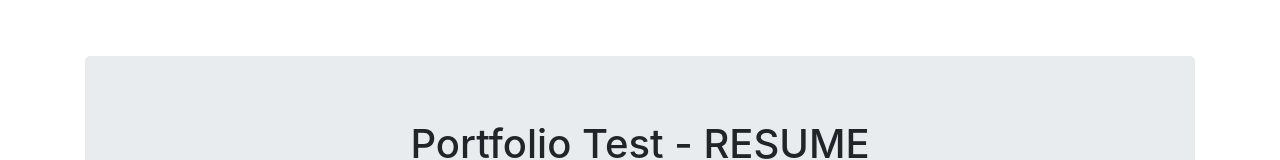
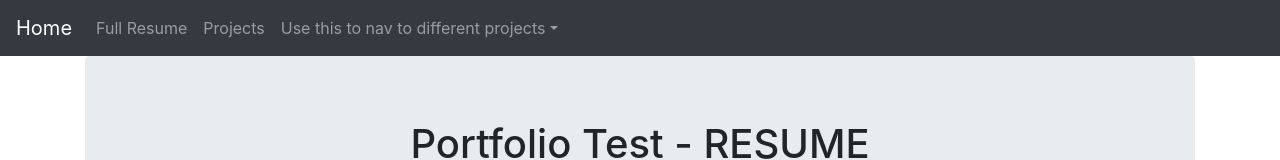
Before and after one commit to pcassioppi/portfolio, a React (Create React App) app: page /resume in a window 1280 px wide. Shown: the top 160 px of the page. Built offline with nearby package versions, Linux system fonts and the light colour scheme.

Commit message:
added resume

```diff
--- a/src/components/Header.js
+++ b/src/components/Header.js
@@ -4,7 +4,7 @@ import {Link} from 'react-router-dom';
 
 export default function Header(){
     return (
-        <Navbar variant="dark" >
+        <Navbar variant="dark" bg='dark'>
 
             <Link to={"/portfolio"} className="navbar-brand">
 
```
